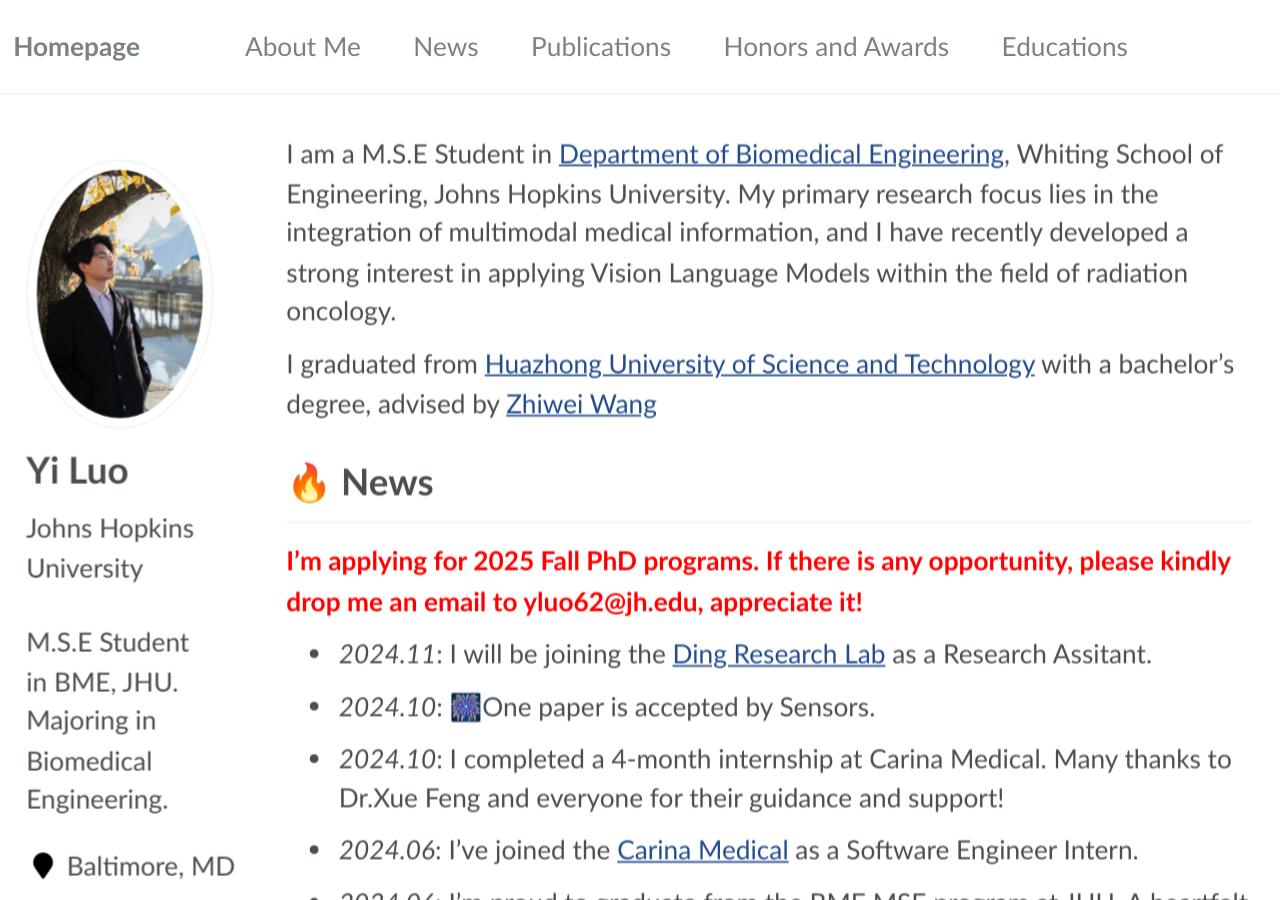
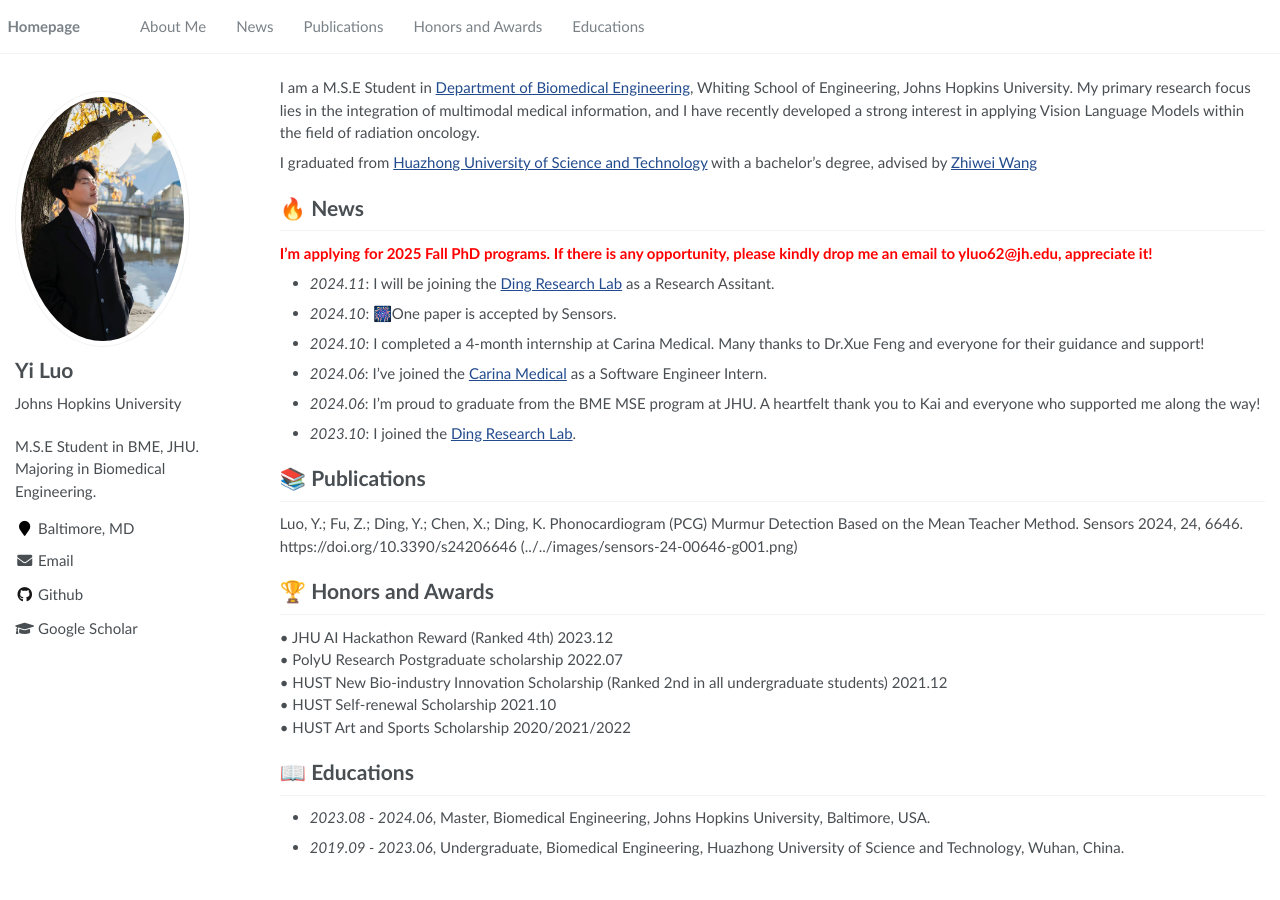
Before and after one commit to loyee1123/loyee1123.github.io, a Jekyll site: the page built from _pages/about.md, in a window 1280 px wide and 900 px high. Built offline with Jekyll 4.4.1, drawn with Linux system fonts in a browser that asks for light colours.

Commit message:
new scale method

```diff
--- a/assets/css/main.scss
+++ b/assets/css/main.scss
@@ -39,22 +39,26 @@
 @import "vendor/font-awesome/brands";
 @import "vendor/magnific-popup/magnific-popup";
 @import "print";
-html {
+body {
+    overflow-x: hidden;
+}
+
+.main-content {
     transform: scale(1.75);
     transform-origin: top left;
-    overflow-x: hidden;
-    width: 57.14%; // 调整宽度以适配缩放后的视图
+    width: 57.14%; /* 确保内容适配缩放 */
 }
 
-/* 导航栏固定不变 */
+/* 导航栏保持固定 */
 nav {
     position: fixed;
     top: 0;
     left: 0;
-    width: 100%; /* 确保导航栏在页面顶部全宽 */
-    z-index: 1000; /* 在其他内容上方 */
-    transform: none; /* 确保不受缩放影响 */
+    width: 100%;
+    z-index: 1000;
+    transform: none;
 }
+
 
 .paper-box {
     display: flex;
```
